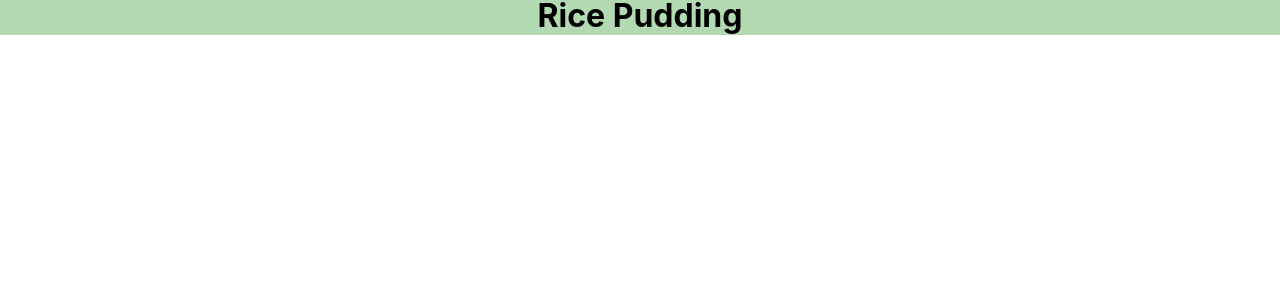
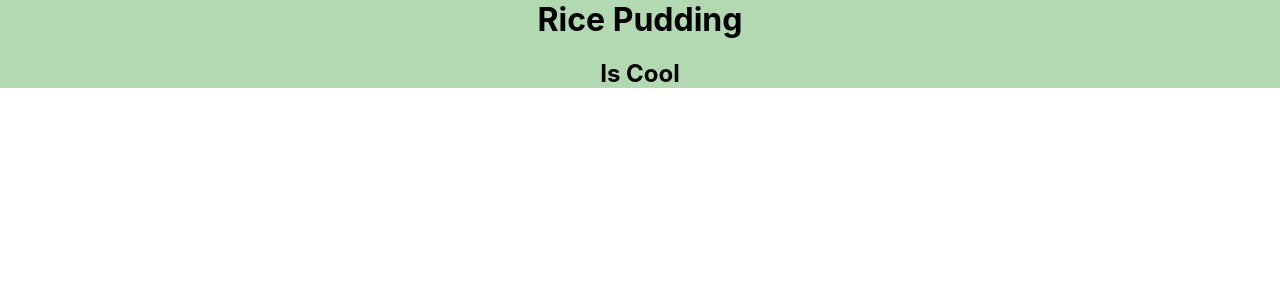
Before and after one commit to EthanLam1/rice-pudding, a React (Create React App) app: page / in a window 1280 px wide. Shown: the top 300 px of the page. Built offline with nearby package versions, Linux system fonts and the light colour scheme.

Commit message:
Fixed Margin Stuff

```diff
--- a/src/Header.css
+++ b/src/Header.css
@@ -1,8 +1,10 @@
-
+.header h1{
+    margin: 0px 0px 10px 0px;
+}
 
 .header {
     text-align: center;
     background: rgba(0, 128, 0, 0.3);
-    margin: -25px 0px 10px 0px;
+    margin: 0px 0px 10px 0px;
     padding: 0px;
 }
--- a/src/Header.js
+++ b/src/Header.js
@@ -3,7 +3,10 @@ import "./Header.css"
 function Header (props){
     return <div className = "header">
 
+
               <h1>Rice Pudding</h1>
+              <h2>   Is Cool   </h2>
+
            </div>
 
 
```
